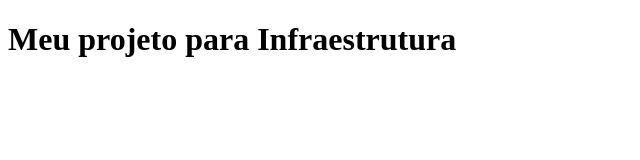
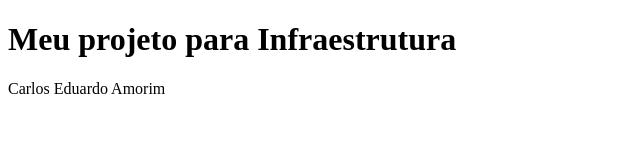
Before and after one commit to carloseduardoamorim/infra_web, a plain HTML site: page index.html in a window 1280 px wide. Shown: the whole page, without its empty margins (0-640 px from the left). Drawn offline with Linux system fonts and the light colour scheme.

Commit message:
folha de estilo e script adicionados

```diff
--- /dev/null
+++ b/estilo.css
@@ -0,0 +1,3 @@
+/*
+    Arquivo de script
+/*
--- a/index.html
+++ b/index.html
@@ -8,5 +8,9 @@
 </head>
 <body>
     <h1>Meu projeto para Infraestrutura</h1>
+
+    <p>
+        Carlos Eduardo Amorim
+    </p>
 </body>
 </html>
```
Also changed, not shown: script.js (added).
